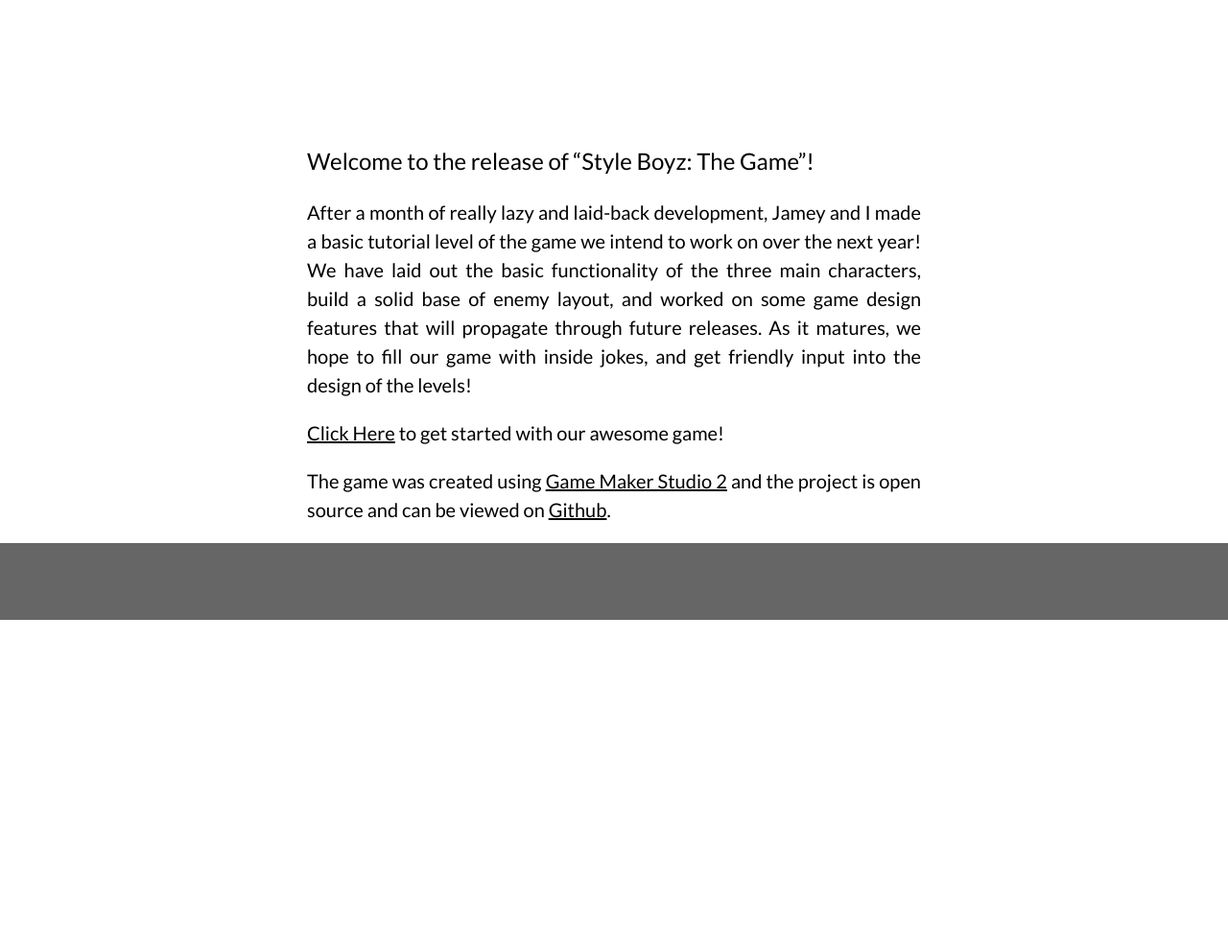
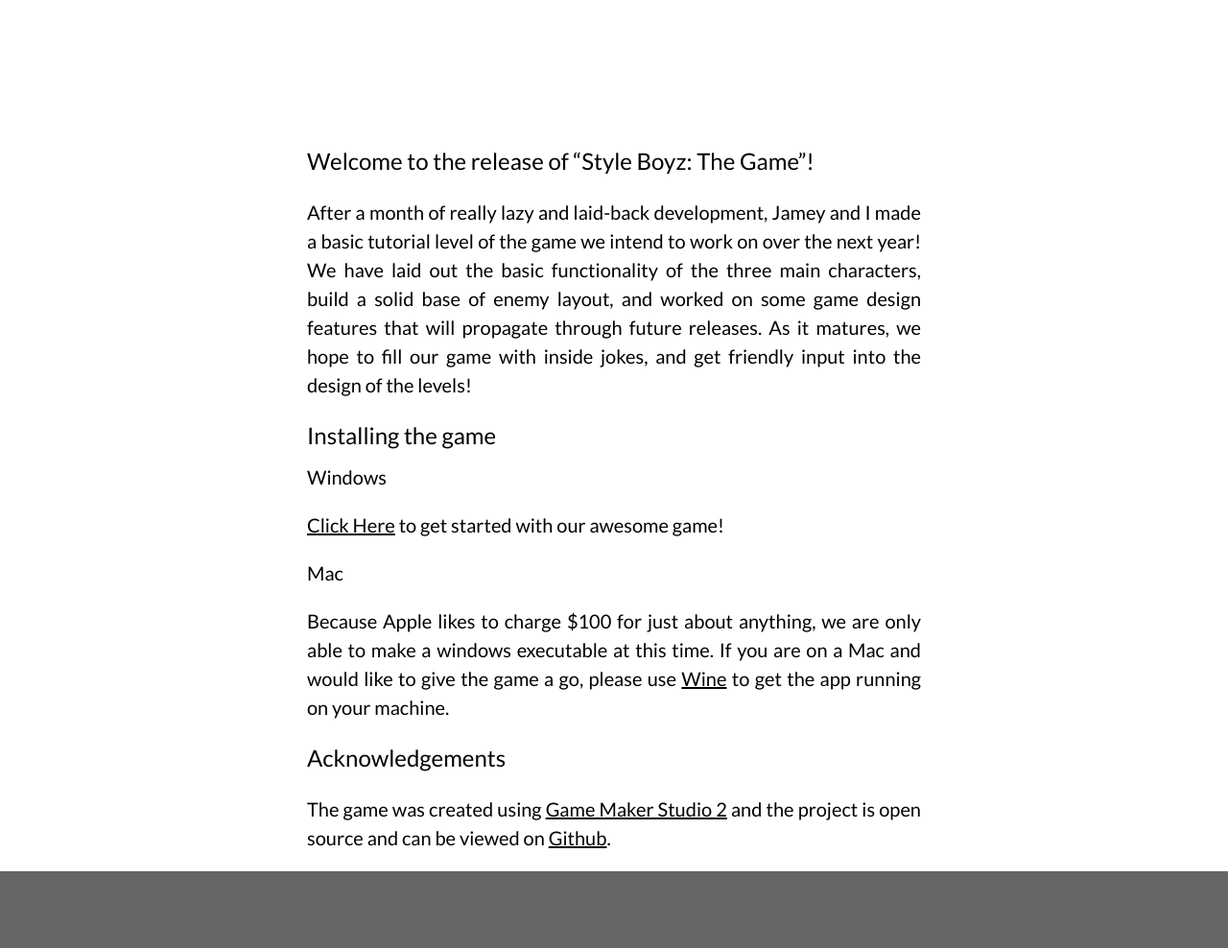
Before and after one commit to sumwatshade/sumwatshade.github.io, a Jekyll site: the page built from _posts/2017-12-25-style-boyz-the-game.md, in a window 1280 px wide. Shown: the whole page at 96% size. Built offline with Jekyll 4.4.1, drawn with Linux system fonts in a browser that asks for light colours; before the commit the page ends 900 px from its top, so only the background shows below that.

Commit message:
Updated for windows/mac specifics

```diff
--- a/_posts/2017-12-25-style-boyz-the-game.md
+++ b/_posts/2017-12-25-style-boyz-the-game.md
@@ -11,9 +11,17 @@ a solid base of enemy layout, and worked on some game design features that will
 propagate through future releases. As it matures, we hope to fill our game with
 inside jokes, and get friendly input into the design of the levels!
 
+### Installing the game
+#### Windows
 [Click Here](https://github.com/Jameywags/style_boyz_the_game/releases/download/0.0.1/Style.Boyz.The.Game.exe)
 to get started with our awesome game!
+#### Mac
+Because Apple likes to charge $100 for just about anything, we are only able to make a windows executable at
+this time. If you are on a Mac and would like to give the game a go, please use
+[Wine](https://www.howtogeek.com/263211/how-to-run-windows-programs-on-a-mac-with-wine/) to get the app running
+on your machine.
 
+### Acknowledgements
 The game was created using [Game Maker Studio 2](https://docs2.yoyogames.com/) and
 the project is open source and can be viewed on
 [Github](https://github.com/Jameywags/style_boyz_the_game).
```
